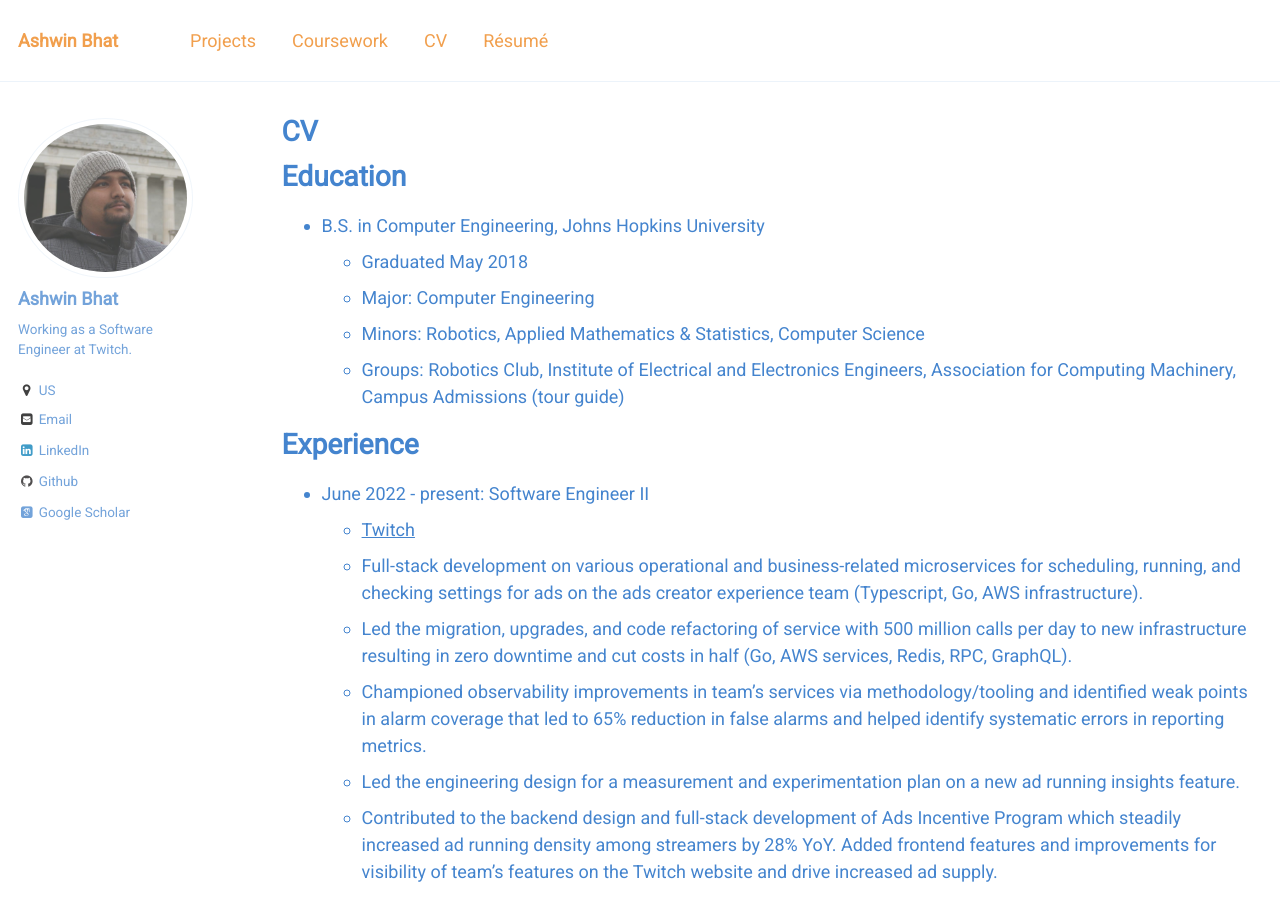
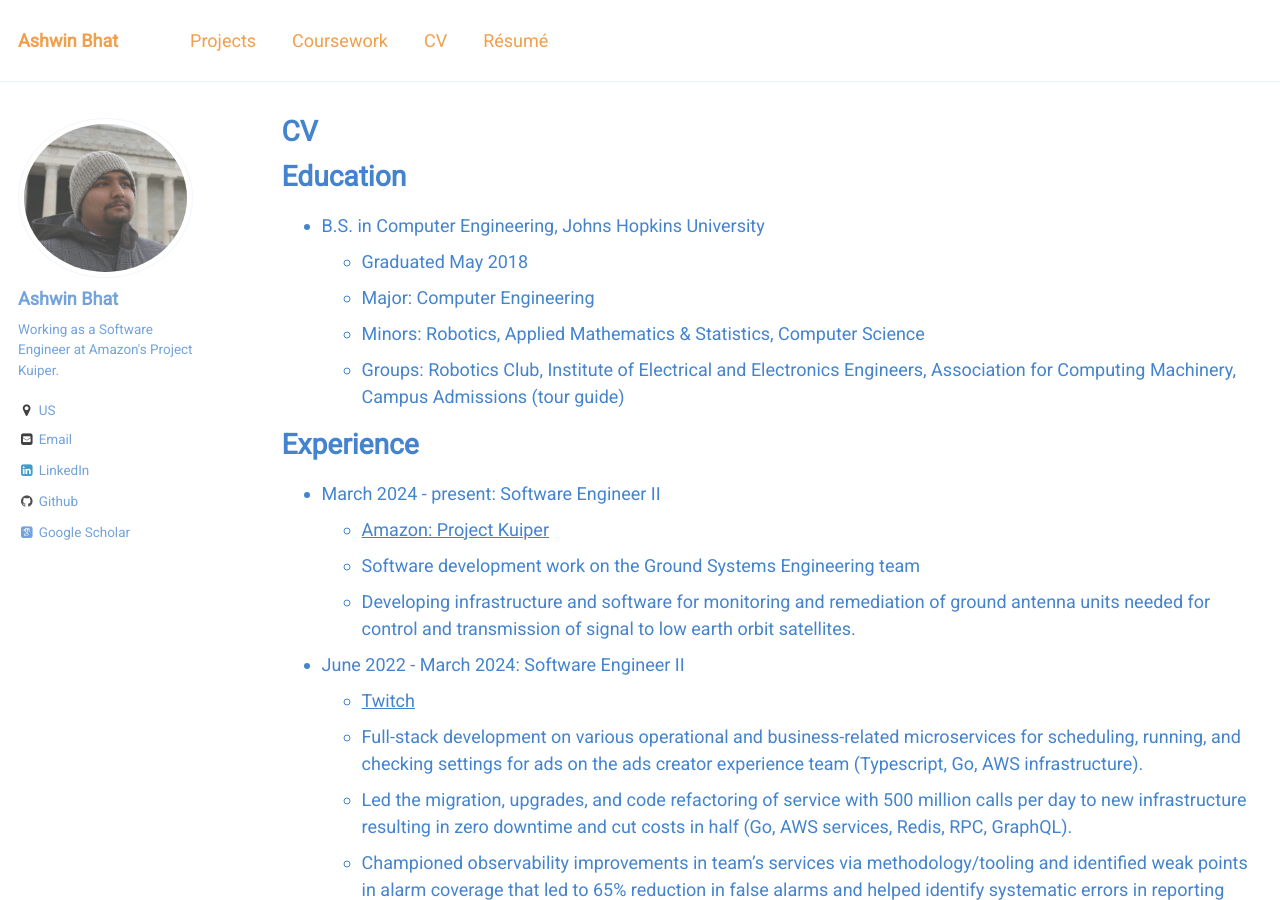
Before and after one commit to The-Shwin/the-shwin.github.io, a Jekyll site: the page built from _pages/cv.md, in a window 1280 px wide and 900 px high. Built offline with Jekyll 4.4.1, drawn with Linux system fonts in a browser that asks for light colours; some web fonts are replaced.

Commit message:
Updates for new role

```diff
--- a/_config.yml
+++ b/_config.yml
@@ -82,7 +82,7 @@
 author:
   name             : "Ashwin Bhat"
   avatar           : "temp_profile.PNG"
-  bio              : "Working as a Software Engineer at Twitch."
+  bio              : "Working as a Software Engineer at Amazon's Project Kuiper."
   location         : "US"
   employer         :
   googlescholar    : https://scholar.google.com/citations?user=U1kC1uYAAAAJ&hl=en&oi=ao
@@ -99,7 +99,7 @@
   keybase          :
   instagram        :
   lastfm           :
-  linkedin         : "abhat4"
+  linkedin         : "shwin"
   orcid            : #"http://orcid.org/yourorcidurl"
   pinterest        :
   soundcloud       :
--- a/_pages/cv.md
+++ b/_pages/cv.md
@@ -28,7 +28,11 @@
 
 Experience
 ======
-* June 2022 - present: Software Engineer II
+* March 2024 - present: Software Engineer II
+  * [Amazon: Project Kuiper](https://www.aboutamazon.com/what-we-do/devices-services/project-kuiper)
+  * Software development work on the Ground Systems Engineering team
+  * Developing infrastructure and software for monitoring and remediation of ground antenna units needed for control and transmission of signal to low earth orbit satellites.
+* June 2022 - March 2024: Software Engineer II
   * [Twitch](twitch.tv)
   * Full-stack development on various operational and business-related microservices for scheduling, running, and checking settings for ads on the ads creator experience team (Typescript, Go, AWS infrastructure).
   * Led the migration, upgrades, and code refactoring of service with 500 million calls per day to new infrastructure resulting in zero downtime and cut costs in half (Go, AWS services, Redis, RPC, GraphQL).
```
Also changed, not shown: _pages/about.md (+1 -1 lines).
